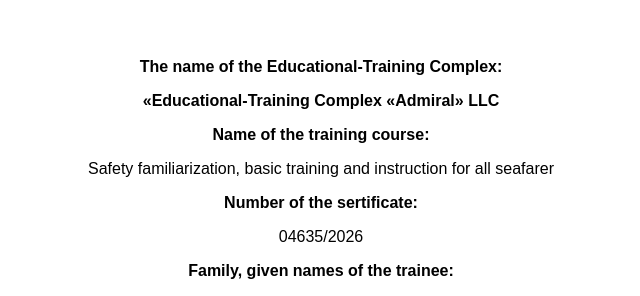
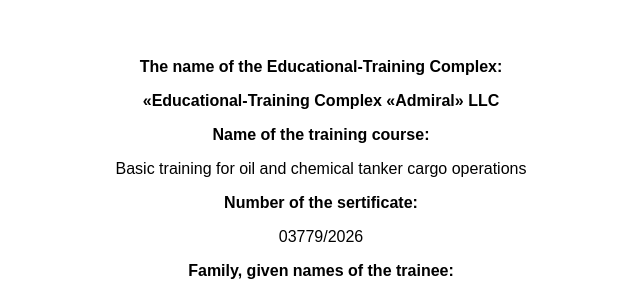
Before and after one commit to verificationadmiralua/BASIC-TRAINING-FOR-OIL-AND-CHEMICAL-TANKER-CARGO-OPERATIONS-, a plain HTML site: page index.html in a window 1280 px wide. Shown: the part 112-408 px from the top of the page, without its empty margins (319-959 px from the left). Drawn offline with Linux system fonts and the light colour scheme.

Commit message:
Update index.html

```diff
--- a/index.html
+++ b/index.html
@@ -22,10 +22,10 @@
               <p><b>«Educational-Training Complex «Admiral» LLC</b></p>
               <p><b>Name of the training course:</b></p>
               <p>
-                Safety familiarization, basic training and instruction for all seafarer
+                Basic training for oil and chemical tanker cargo operations
               </p>
               <p><b>Number of the sertificate:</b></p>
-              <p>04635/2026</p>
+              <p>03779/2026</p>
               <p><b>Family, given names of the trainee:</b></p>
               <p>Hennadii Novikov</p>
               <p><b>Date of birth of the trainee:</b></p>
```
